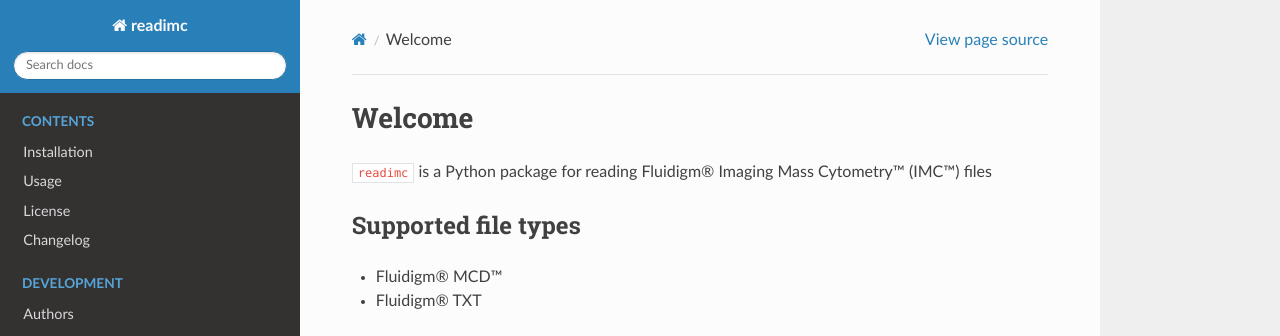
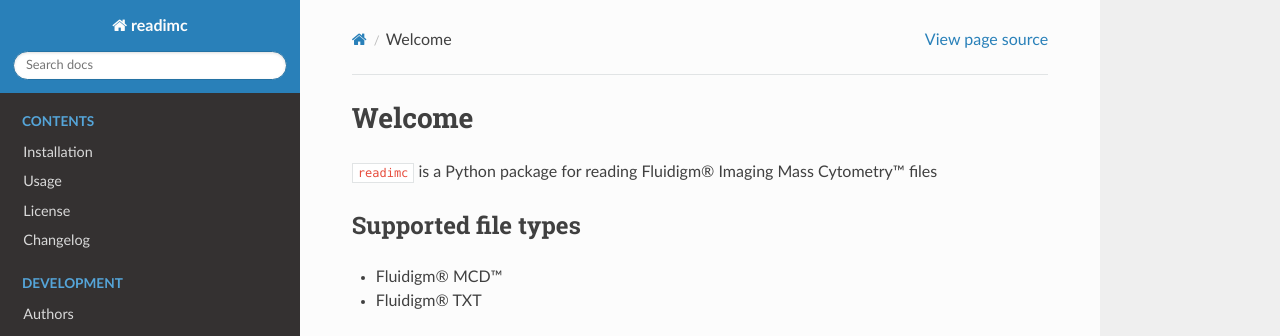
Before and after one commit to BodenmillerGroup/readimc, a Sphinx documentation site: the page built from docs/source/index.md, in a window 1280 px wide. Shown: the top 336 px of the page. Built offline with Sphinx 7.4.7 and the Read the Docs theme 2.0.0, drawn with Linux system fonts in a browser that asks for light colours; pages that are not in the unit, such as notebooks, are missing from menus.

```diff
--- a/docs/source/index.md
+++ b/docs/source/index.md
@@ -1,6 +1,6 @@
 # Welcome
 
-`readimc` is a Python package for reading Fluidigm&reg; Imaging Mass Cytometry&trade; (IMC&trade;) files
+`readimc` is a Python package for reading Fluidigm&reg; Imaging Mass Cytometry&trade; files
 
 ## Supported file types
 
```
Also changed, not shown: README.md (+10 -3 lines), 3 other files.
